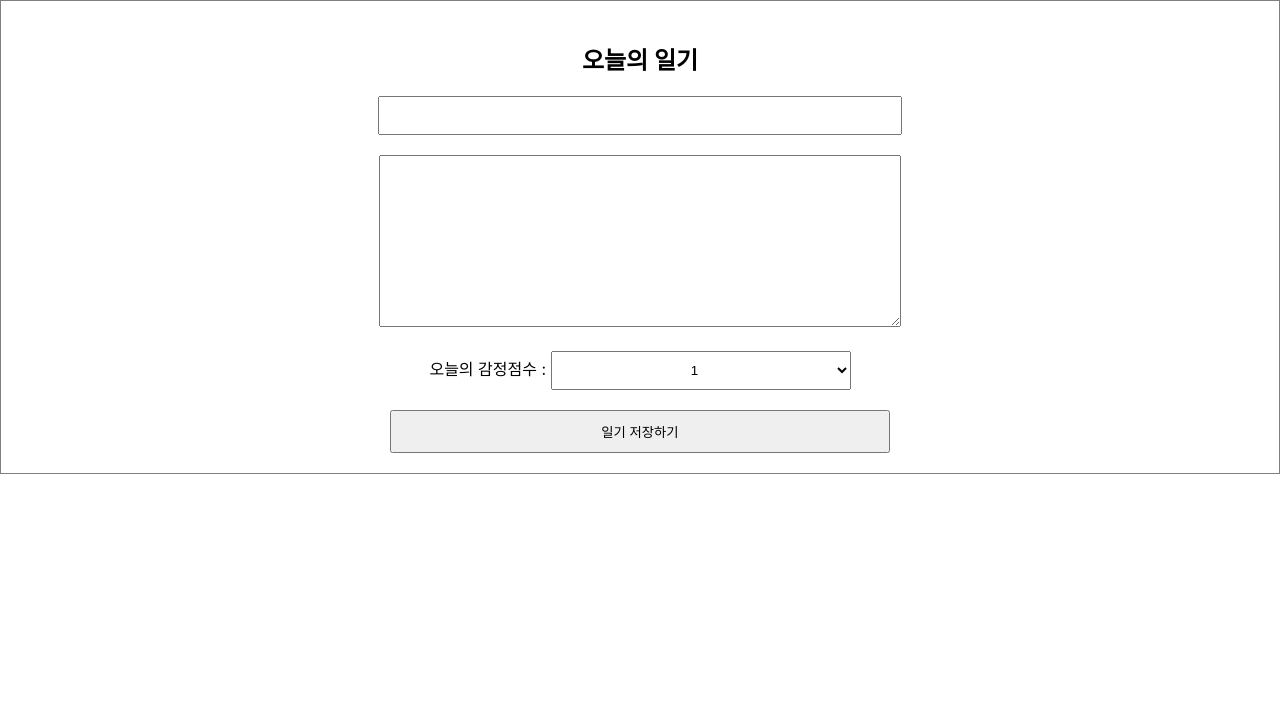
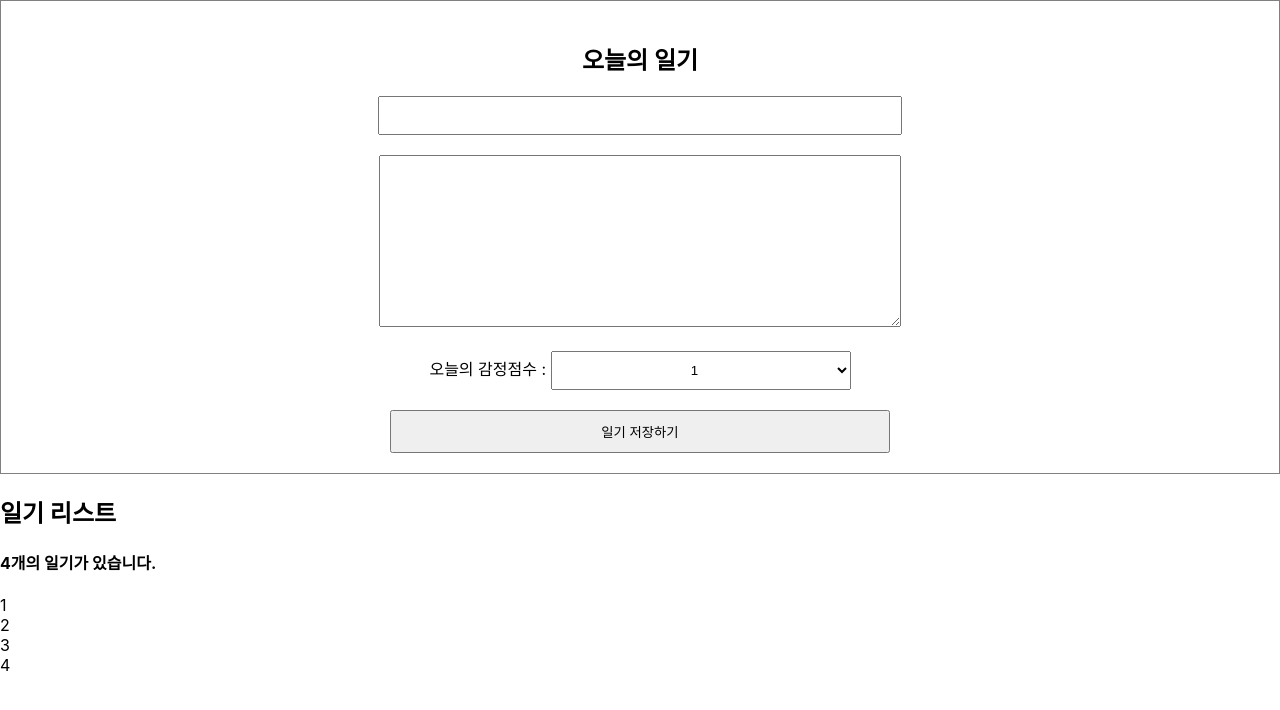
Before and after one commit to Song4025/demo-diary, a React (Create React App) app: page / in a window 1280 px wide. Shown: the top 710 px of the page. Built offline with nearby package versions, Linux system fonts and the light colour scheme; the HTML template or start-up script is replaced by a standard one.

Commit message:
add diaryList

```diff
--- a/src/App.js
+++ b/src/App.js
@@ -1,10 +1,43 @@
+import DiaryEditor from './DiaryEditor';
+import DiaryList from './DiaryList';
 import './App.css';
-import DiaryEditor from './DiaryEditor';
+
+const dummyList = [
+    {
+        id: 1,
+        author: "언젠가는",
+        content: "사용할것이다.",
+        emotion: 5,
+        created_date: new Date().getTime()
+    },
+    {
+        id: 2,
+        author: "jea",
+        content: "you're my destiny",
+        emotion: 4,
+        created_date: new Date().getTime()
+    },
+    {
+        id: 3,
+        author: "안녕",
+        content: "hello1111",
+        emotion: 3,
+        created_date: new Date().getTime()
+    },
+    {
+        id: 4,
+        author: "데이터11",
+        content: "내용은 이것이다",
+        emotion: 2,
+        created_date: new Date().getTime()
+    },
+]
 
 function App() {
     return (
         <div className="App">
             <DiaryEditor />
+            <DiaryList diaryList={dummyList} />
         </div>
     );
 }
--- /dev/null
+++ b/src/DiaryList.js
@@ -0,0 +1,18 @@
+import React from 'react';
+
+const DiaryList = ({ diaryList }) => {
+    console.log("diaryList", diaryList);
+    return (
+        <div className="DiaryList">
+            <h2>일기 리스트</h2>
+            <h4>{diaryList.length}개의 일기가 있습니다.</h4>
+            <div>
+                {diaryList.map(it => {
+                    return <div key={it.id}>{it.id}</div>
+                })}
+            </div>
+        </div>
+    )
+}
+
+export default DiaryList;
```
Also changed, not shown: 1 other file (tests, documents, lock files or other folders).
